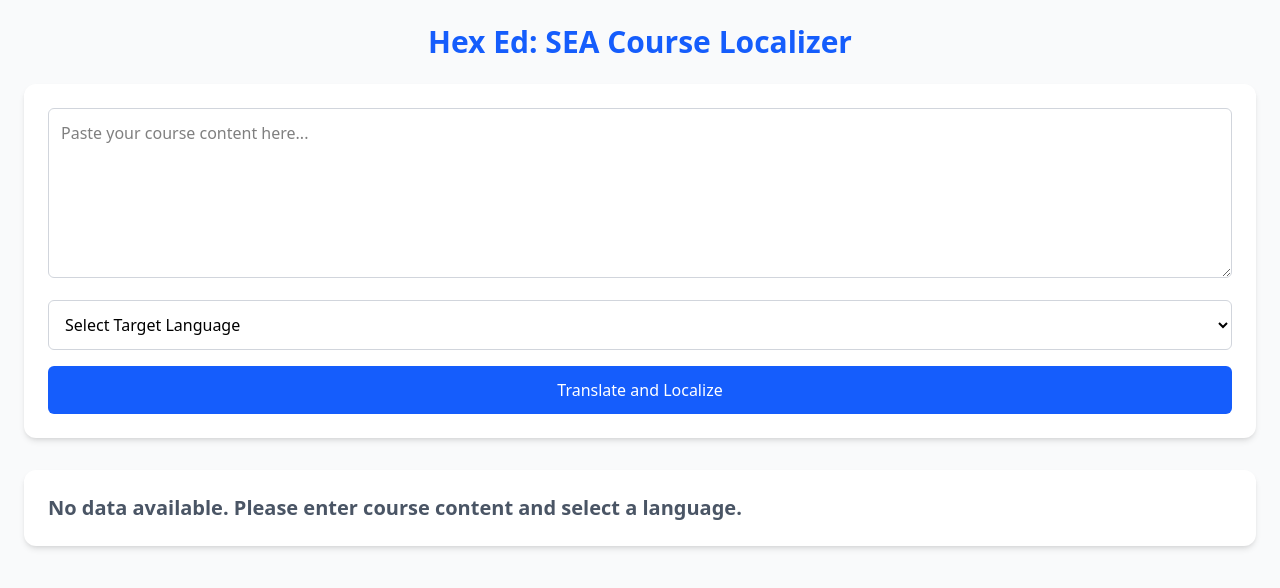
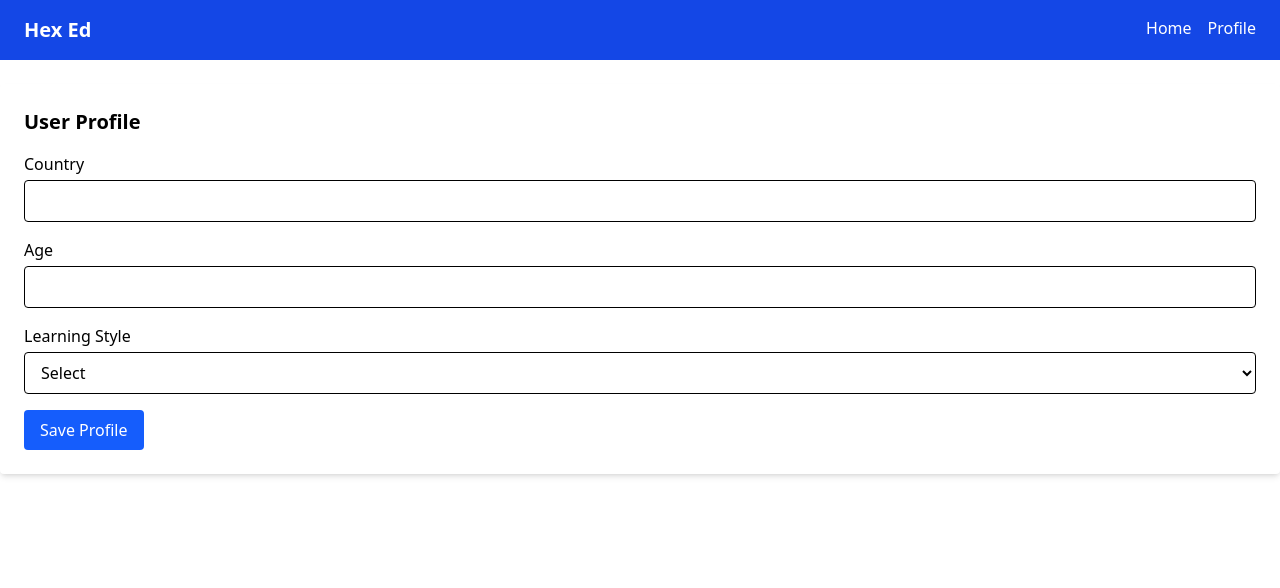
Before and after one commit to whymanasa/Hed-ex-AI-Localization, a React (Vite) app: page /profile in a window 1280 px wide. Shown: the top 588 px of the page. Built offline with nearby package versions, Linux system fonts and the light colour scheme.

Commit message:
profile page

```diff
--- a/package.json
+++ b/package.json
@@ -15,6 +15,7 @@
     "openai": "^4.96.2",
     "react": "^19.0.0",
     "react-dom": "^19.0.0",
+    "react-router-dom": "^7.5.3",
     "tailwindcss": "^4.1.4"
   },
   "devDependencies": {
--- a/src/App.jsx
+++ b/src/App.jsx
@@ -1,20 +1,21 @@
 import React from 'react';
+import { BrowserRouter as Router, Routes, Route, Link } from 'react-router-dom';
+
 import InputForm from './components/InputForm';
 import OutputDisplay from './components/OutputDisplay';
+import UserProfileForm from './components/UserProfileForm';
 
-function App() {
+function Home() {
   const [localizedContent, setLocalizedContent] = React.useState('');
   const [recommendations, setRecommendations] = React.useState('');
 
   return (
-    <div className="min-h-screen bg-gray-50 p-6">
-      <h1 className="text-3xl font-bold mb-6 text-center text-blue-600">Hex Ed: SEA Course Localizer</h1>
-
+    <div className="max-w-3xl mx-auto p-6">
+      <h1 className="text-3xl font-bold mb-6 text-blue-600">Hex Ed: SEA Course Localizer</h1>
       <InputForm
         setLocalizedContent={setLocalizedContent}
         setRecommendations={setRecommendations}
       />
-
       <OutputDisplay
         localizedContent={localizedContent}
         recommendations={recommendations}
@@ -23,4 +24,23 @@ function App() {
   );
 }
 
+function App() {
+  return (
+    <Router>
+      <nav className="bg-blue-700 text-white px-6 py-4 flex justify-between">
+        <span className="font-bold text-xl">Hex Ed</span>
+        <div className="space-x-4">
+          <Link to="/" className="hover:underline">Home</Link>
+          <Link to="/profile" className="hover:underline">Profile</Link>
+        </div>
+      </nav>
+
+      <Routes>
+        <Route path="/" element={<Home />} />
+        <Route path="/profile" element={<UserProfileForm />} />
+      </Routes>
+    </Router>
+  );
+}
+
 export default App;
--- /dev/null
+++ b/src/components/Navbar.jsx
@@ -0,0 +1,13 @@
+import Link from "next/link";
+
+export default function Navbar() {
+  return (
+    <nav className="bg-gray-800 text-white p-4 flex justify-between items-center">
+      <h1 className="text-xl font-bold">EduLocalize</h1>
+      <div className="space-x-4">
+        <Link href="/" className="hover:underline">Home</Link>
+        <Link href="/profile" className="hover:underline">Profile</Link>
+      </div>
+    </nav>
+  );
+}
--- /dev/null
+++ b/src/components/UserProfileForm.jsx
@@ -0,0 +1,70 @@
+import React, { useState } from 'react';
+
+
+const UserProfileForm = ({ onProfileSubmit }) => {
+  const [profile, setProfile] = useState({
+    country: '',
+    age: '',
+    learningStyle: '',
+  });
+
+  const handleChange = (e) => {
+    setProfile({ ...profile, [e.target.name]: e.target.value });
+  };
+
+  const handleSubmit = (e) => {
+    e.preventDefault();
+    onProfileSubmit(profile); // Pass profile data to parent
+  };
+
+  return (
+    <div className="bg-white shadow-md rounded p-6 mt-6">
+      <h2 className="text-xl font-semibold mb-4">User Profile</h2>
+      <form onSubmit={handleSubmit} className="space-y-4">
+        <div>
+          <label className="block mb-1 font-medium">Country</label>
+          <input
+            type="text"
+            name="country"
+            value={profile.country}
+            onChange={handleChange}
+            className="w-full border px-3 py-2 rounded"
+            required
+          />
+        </div>
+        <div>
+          <label className="block mb-1 font-medium">Age</label>
+          <input
+            type="number"
+            name="age"
+            value={profile.age}
+            onChange={handleChange}
+            className="w-full border px-3 py-2 rounded"
+            required
+          />
+        </div>
+        <div>
+          <label className="block mb-1 font-medium">Learning Style</label>
+          <select
+            name="learningStyle"
+            value={profile.learningStyle}
+            onChange={handleChange}
+            className="w-full border px-3 py-2 rounded"
+            required
+          >
+            <option value="">Select</option>
+            <option value="visual">Visual</option>
+            <option value="auditory">Auditory</option>
+            <option value="kinesthetic">Kinesthetic</option>
+            <option value="reading/writing">Reading/Writing</option>
+          </select>
+        </div>
+        <button type="submit" className="bg-blue-600 text-white px-4 py-2 rounded">
+          Save Profile
+        </button>
+      </form>
+    </div>
+  );
+};
+
+export default UserProfileForm;
```
Also changed, not shown: 1 other file (tests, documents, lock files or other folders).
